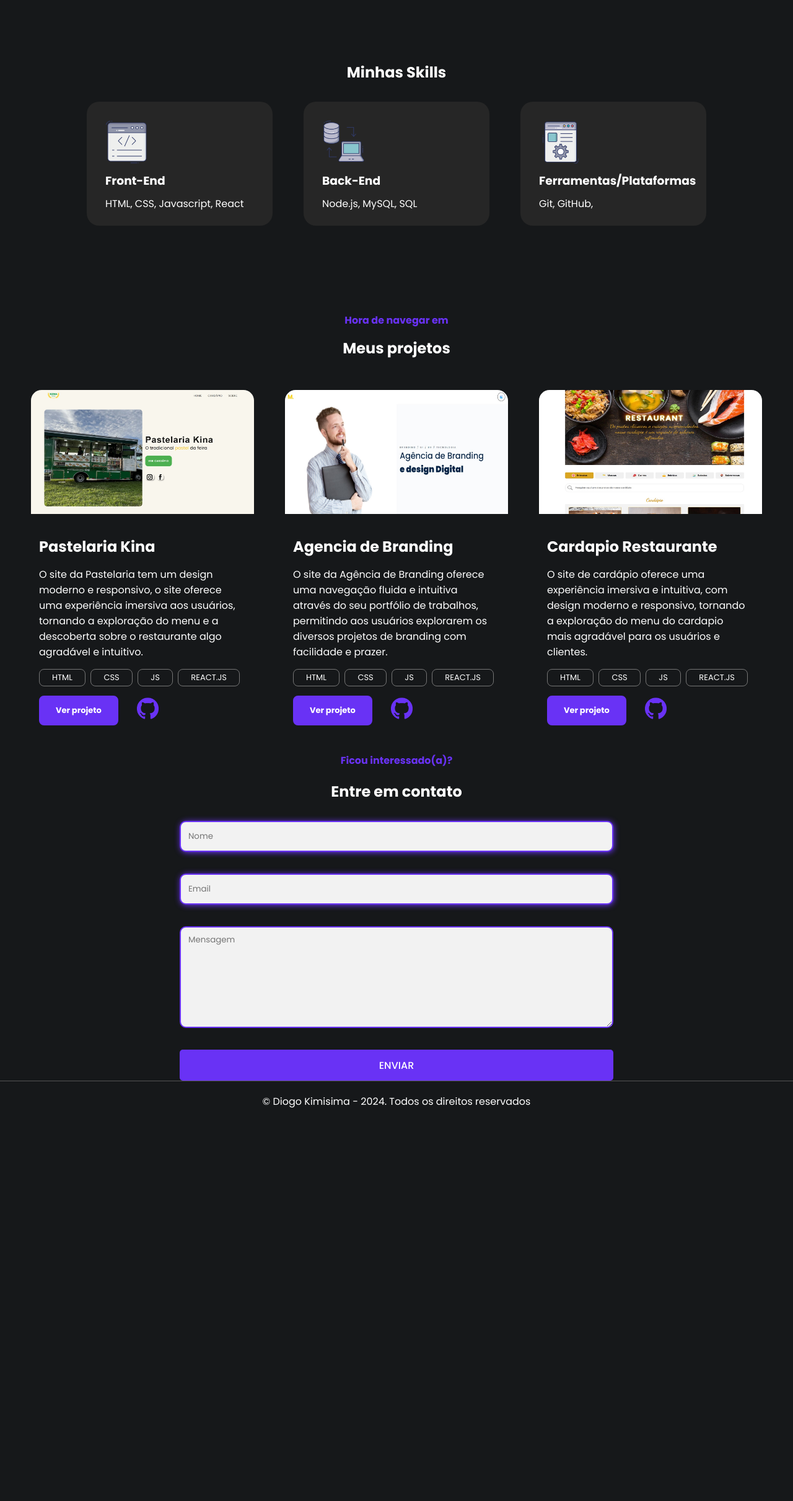
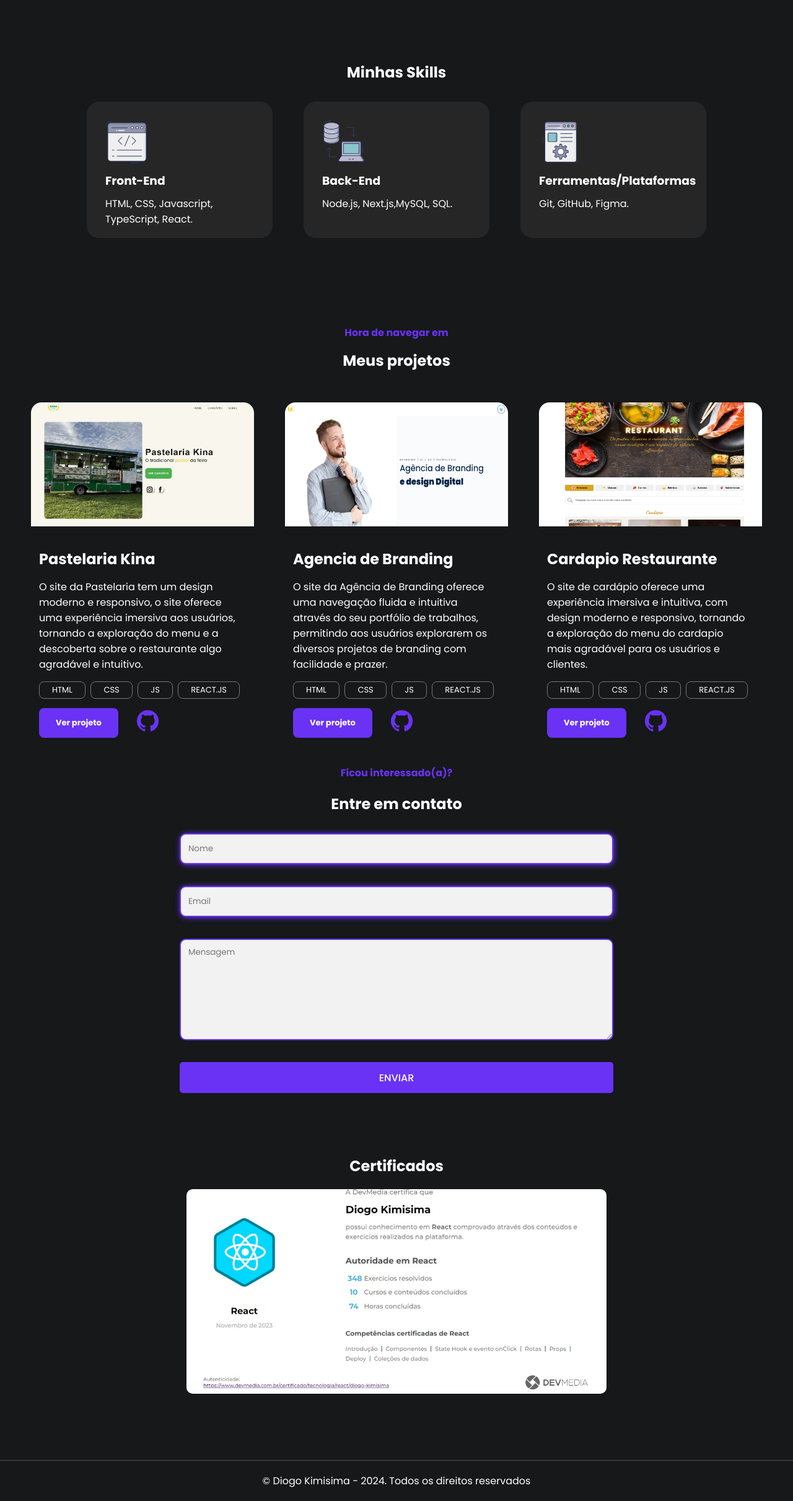
Before and after one commit to diogokimisima/Portfolio, a React (Create React App) app: page / in a window 1280 px wide. Shown: the part 1171-3592 px from the top of the page at 62% size. Before the commit the page ends 2980 px from the top, so only its background shows below. Built offline with nearby package versions, Linux system fonts and the light colour scheme.

Commit message:
responsivo quase finalizado

```diff
--- a/src/App.jsx
+++ b/src/App.jsx
@@ -18,7 +18,7 @@ function App() {
       <Skills/>
       <Projeto />
       <Contato />
-      {/* <Certificados /> */}
+      <Certificados />
       <Rodape />
 
     </div>
--- a/src/Componentes/Certificados/certificado.css
+++ b/src/Componentes/Certificados/certificado.css
@@ -1,16 +1,35 @@
 .secao-certificados {
     display: flex;
     justify-content: center;
-    margin-top: 100px;
+    margin: 100px 0;
     flex-direction: column;
     align-items: center;
+}
+
+.titulo-certificado{
+    margin-bottom: 20px;
 }
 
 .img-certificado {
     height: 330px;
     width: auto ;
+    border-radius: 10px;
 }
 
 .card-cerficado {
     margin-top: 60px;
 }
+
+@media(max-width: 695px) {
+    .img-certificado {
+        height: 250px;
+        width: auto ;
+    }
+}
+
+@media(max-width: 525px) {
+    .img-certificado {
+        height: 200px;
+        width: auto ;
+    }
+}
--- a/src/Componentes/Certificados/index.jsx
+++ b/src/Componentes/Certificados/index.jsx
@@ -5,7 +5,7 @@ import CertificadoReact from '../../img/certificadoReact.jpg';
 export default function Certificados () {
     return(
         <section id='certificados' className='limitar-secao secao-certificados'>
-            <h2>Certificados</h2>
+            <h2 className='titulo-certificado'>Certificados</h2>
             <div className='card-certificado'>
                 <img className='img-certificado' src={CertificadoReact} alt="certificado react" />
             </div>
--- a/src/Componentes/Contato/contato.css
+++ b/src/Componentes/Contato/contato.css
@@ -94,3 +94,17 @@ margin-bottom: 30px;
         height: 40px;
     }
 }
+
+@media(max-width: 410px) {
+    .formulario input {
+        width: 350px;
+    }
+
+    .formulario textarea {
+        width: 350px;
+    }
+
+    .formulario button {
+        width: 350px;
+    }
+}
--- a/src/Componentes/Projetos/index.jsx
+++ b/src/Componentes/Projetos/index.jsx
@@ -23,8 +23,8 @@ export default function Projeto() {
                             <p className='tecnologias'>REACT.JS</p>
                         </div>
                         <nav className='link-projetos'>
-                            <a className='link-hospedagem' href='/' >Ver projeto</a>
-                            <a href='/' ><img className='icone-github' src={iconeGithub} alt="iconegithub" /></a>
+                            <a className='link-hospedagem' href='https://pastelariakina.com.br' target='blank'>Ver projeto</a>
+                            <a href='https://github.com/diogokimisima/Pastelaria-Kina' ><img className='icone-github' src={iconeGithub} alt="iconegithub" target='blank'/></a>
                         </nav>
                     </div>
                 </div>
@@ -41,8 +41,8 @@ export default function Projeto() {
                             <p className='tecnologias'>REACT.JS</p>
                         </div>
                         <nav className='link-projetos'>
-                            <a className='link-hospedagem' href='/' >Ver projeto</a>
-                            <a href='/' ><img className='icone-github' src={iconeGithub} alt="iconegithub" /></a>
+                            <a className='link-hospedagem' href='https://agencia-de-branding-lac.vercel.app' target='blank'>Ver projeto</a>
+                            <a href='https://github.com/diogokimisima/Agencia-de-branding' target='blank'><img className='icone-github' src={iconeGithub} alt="iconegithub" /></a>
                         </nav>
                     </div>
                 </div>
@@ -59,8 +59,8 @@ export default function Projeto() {
                             <p className='tecnologias'>REACT.JS</p>
                         </div>
                         <nav className='link-projetos'>
-                            <a className='link-hospedagem' href='/' >Ver projeto</a>
-                            <a className='link-codigo' href='/' ><img className='icone-github' src={iconeGithub} alt="iconegithub" /></a>
+                            <a className='link-hospedagem' href='https://cardapio-restaurante-ten.vercel.app' target='blank'>Ver projeto</a>
+                            <a className='link-codigo' href='https://github.com/diogokimisima/Cardapio-Restaurante' target='blank'><img className='icone-github' src={iconeGithub} alt="iconegithub" /></a>
                         </nav>
                     </div>
                 </div>
--- a/src/Componentes/Skills/index.jsx
+++ b/src/Componentes/Skills/index.jsx
@@ -15,7 +15,7 @@ export default function Skills() {
                     <div className='descricao-skills'>
                         <img className='img-descricao' src={logoFront} alt="icone-front"></img>
                         <h3 className='titulo-descricao'>Front-End</h3>
-                        <p className='paragrafo-descricao'>HTML, CSS, Javascript, React</p>
+                        <p className='paragrafo-descricao'>HTML, CSS, Javascript, TypeScript, React.</p>
                     </div>
                 </article>
 
@@ -23,7 +23,7 @@ export default function Skills() {
                     <div className='descricao-skills'>
                         <img className='img-descricao'  src={logoBack} alt="icone-front"></img>
                         <h3 className='titulo-descricao'>Back-End</h3>
-                        <p className='paragrafo-descricao'>Node.js, MySQL, SQL</p>
+                        <p className='paragrafo-descricao'>Node.js, Next.js,MySQL, SQL.</p>
                     </div>
                 </article>
 
@@ -31,7 +31,7 @@ export default function Skills() {
                     <div className='descricao-skills'>
                         <img className='img-descricao'  src={logoFerramentas} alt="icone-front"></img>
                         <h3 className='titulo-descricao'>Ferramentas/Plataformas</h3>
-                        <p className='paragrafo-descricao'>Git, GitHub, </p>
+                        <p className='paragrafo-descricao'>Git, GitHub, Figma.</p>
                     </div>
                 </article>
             </div>
--- a/src/Componentes/Skills/skills.css
+++ b/src/Componentes/Skills/skills.css
@@ -18,7 +18,7 @@
 
 .card-skills {
     width: 300px;
-    height: 200px;
+    height: 220px;
     padding: 30px;
     margin-bottom: 40px;
     border-radius: 20px;
@@ -27,6 +27,7 @@
 
 .descricao-skills {
     background-color: #262626;
+
 }
 
 .img-descricao {
--- a/src/Componentes/Sobre/sobre.css
+++ b/src/Componentes/Sobre/sobre.css
@@ -53,6 +53,7 @@
 @media screen and (max-width: 850px) {
     .secao-sobre {
         flex-direction: column;
+        margin-top: -180px;
     }
 }
 
```
